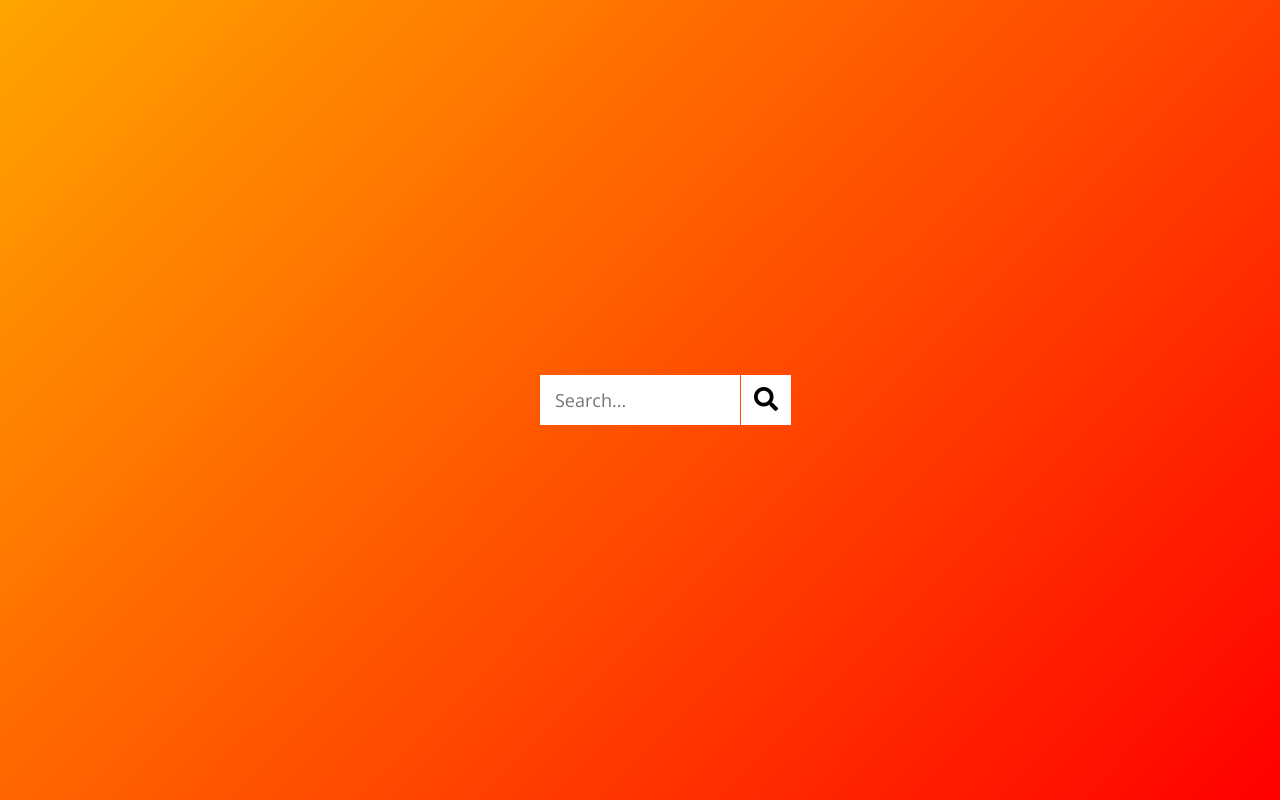
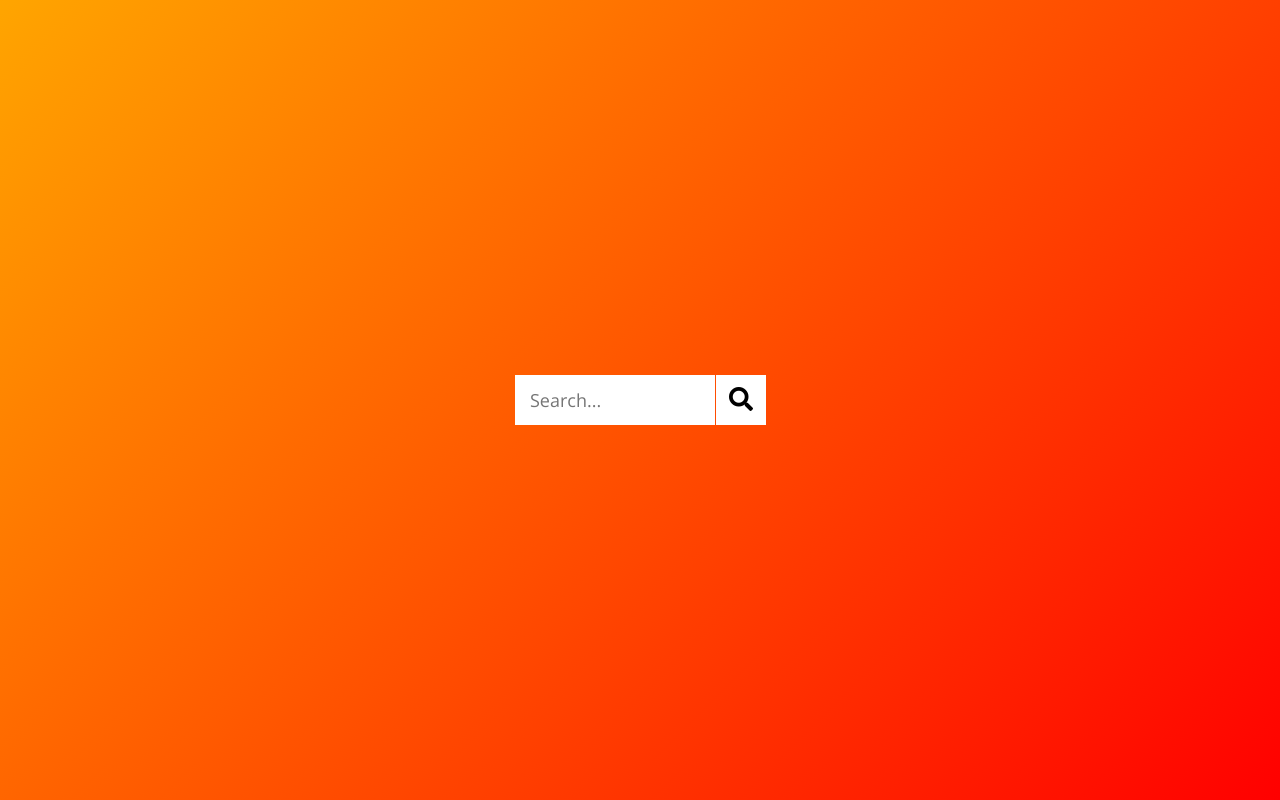
Before and after one commit to Celkowy/hidden-search, a plain HTML site: page index.html in a window 1280 px wide. Both pictures are taken after a click on the button 640 px from the left and 400 px from the top of the page. Drawn offline with nearby package versions, Linux system fonts and the light colour scheme.

Commit message:
center fix

```diff
--- a/style.css
+++ b/style.css
@@ -49,9 +49,10 @@ body {
 }
 
 .search.active .btn {
-  transform: translateX(201px);
+  transform: translateX(176px);
 }
 
 .search.active .input {
+  transform: translateX(-25px);
   width: 200px;
 }
```
